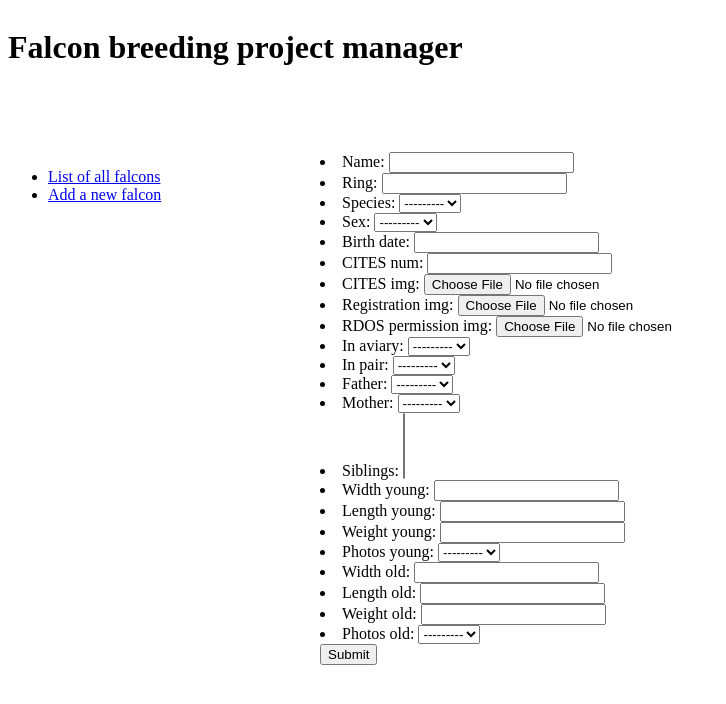
After one commit to kowalkem/falcon_manager, a Django app: page /breeding/falcon/add in a window 1280 px wide. The commit adds this page. Shown: the top 704 px of the page, without its empty margins (0-726 px from the left). Run offline with Django 3.2, Linux system fonts and the light colour scheme; data that the repository does not hold is empty.

Commit message:
Add basic form for adding new falcons Change Falcon model to use predefined species

```diff
--- a/breeding/admin.py
+++ b/breeding/admin.py
@@ -1,8 +1,9 @@
 from django.contrib import admin
 
-from .models import Falcon, Pair, Aviary, Photo
+from .models import Falcon, Pair, Aviary, Photo, Species
 
 admin.site.register(Falcon)
 admin.site.register(Pair)
 admin.site.register(Aviary)
 admin.site.register(Photo)
+admin.site.register(Species)
--- a/breeding/models.py
+++ b/breeding/models.py
@@ -1,4 +1,6 @@
 from django.db import models
+from django.shortcuts import reverse
+
 
 # Models for breeding app
 
@@ -12,8 +14,7 @@ class Falcon(models.Model):
 
     name = models.CharField(max_length=30, null=True, blank=True)
     ring = models.CharField(max_length=30, null=True, blank=True)
-    species = models.CharField(max_length=30, null=True, blank=True)
-    species_latin = models.CharField(max_length=30, null=True, blank=True)
+    species = models.ForeignKey('Species', on_delete=models.CASCADE, related_name='_species', null=True, blank=True)
     sex = models.CharField(max_length=1, choices=SEX, null=True, blank=True)
     birth_date = models.DateField(null=True, blank=True)
     CITES_num = models.CharField(max_length=30, null=True, blank=True)
@@ -35,7 +36,12 @@ class Falcon(models.Model):
     photos_old = models.ForeignKey('Photo', on_delete=models.CASCADE, related_name='_photos_old', null=True, blank=True)
 
     def get_fields_for_template(self):
+        """ Gets iterable for the loop in template """
         return [(field.name, field.verbose_name, field.value_to_string(self)) for field in Falcon._meta.fields]
+
+    def get_absolute_url(self):
+        """ Returns the url to access a detail record for this falcon """
+        return reverse('breeding:falcon-detail', args=[str(self.id)])
 
     def __str__(self):
         return 'Falcon name: ' + str(self.name) + ', ring: ' + str(self.ring)
@@ -68,3 +74,12 @@ class Photo(models.Model):
 
     def __str__(self):
         return 'Falcon Photo'
+
+class Species(models.Model):
+    """ Model to enable using predefined species """
+
+    name = models.CharField(max_length=30, null=True, blank=True)
+    latin = models.CharField(max_length=30, null=True, blank=True)
+
+    def __str__(self):
+        return self.name
--- a/breeding/templates/base_generic.html
+++ b/breeding/templates/base_generic.html
@@ -16,6 +16,7 @@
         {% block nav %}
             <ul>
                 <li><a href="{% url 'breeding:falcons' %}">List of all falcons</a></li>
+                <li><a href="{% url 'breeding:falcon-create' %}">Add a new falcon</a></li>
             </ul>
         {% endblock %}
     </nav>
--- /dev/null
+++ b/breeding/templates/breeding/falcon_form.html
@@ -0,0 +1,11 @@
+{% extends "base_generic.html" %}
+
+{% block content %}
+  <form action="" method="post">
+    {% csrf_token %}
+    <table>
+    {{ form.as_ul }}
+    </table>
+    <input type="submit" value="Submit">
+  </form>
+{% endblock %}
--- a/breeding/templates/breeding/falcon_list.html
+++ b/breeding/templates/breeding/falcon_list.html
@@ -7,7 +7,7 @@
     <ul>
         {% for falcon in object_list %}
             <li>
-                <p>Falcon named: <a href="{% url 'breeding:falcon_detail' falcon.id %}">{{ falcon.name }}</a> with ring no.: {{ falcon.ring }}</p>
+                <p>Falcon named: <a href="{% url 'breeding:falcon-detail' falcon.id %}">{{ falcon.name }}</a> with ring no.: {{ falcon.ring }}</p>
             </li>
         {% endfor %}
     </ul>
--- a/breeding/urls.py
+++ b/breeding/urls.py
@@ -1,11 +1,12 @@
 from django.urls import path
 
 from . import views
-from .views import FalconList, FalconDetail
+from .views import FalconList, FalconDetail, FalconCreate
 
 app_name = 'breeding'
 urlpatterns = [
     path('', views.index, name='index'),
     path('falcons/', FalconList.as_view(), name='falcons'),
-    path('falcon/<int:pk>', FalconDetail.as_view(), name='falcon_detail'),
+    path('falcon/add', FalconCreate.as_view(), name='falcon-create'),
+    path('falcon/<int:pk>', FalconDetail.as_view(), name='falcon-detail'),
 ]
--- a/breeding/views.py
+++ b/breeding/views.py
@@ -1,5 +1,5 @@
-from django.shortcuts import get_object_or_404, render
-from django.http import HttpResponse
+# from django.shortcuts import get_object_or_404, render, reverse, redirect
+# from django.http import HttpResponse
 from django.views import generic
 from .models import Falcon
 
@@ -16,3 +16,8 @@ class FalconList(generic.ListView):
 class FalconDetail(generic.DetailView):
     """ Renders info about falcon with specified id """
     model = Falcon
+
+class FalconCreate(generic.edit.CreateView):
+    """ Form for creating new falcon """
+    model = Falcon
+    fields = '__all__'
```
Also changed, not shown: breeding/migrations/0010_auto_20200519_0943.py (added), breeding/migrations/0011_auto_20200519_0946.py (added).
